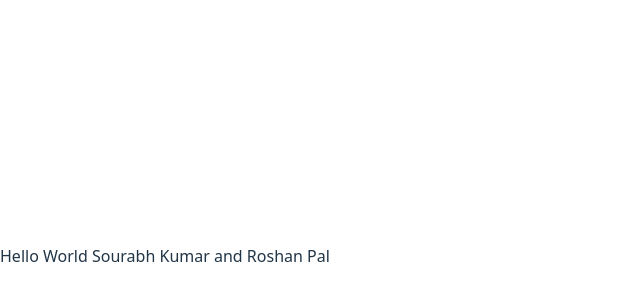
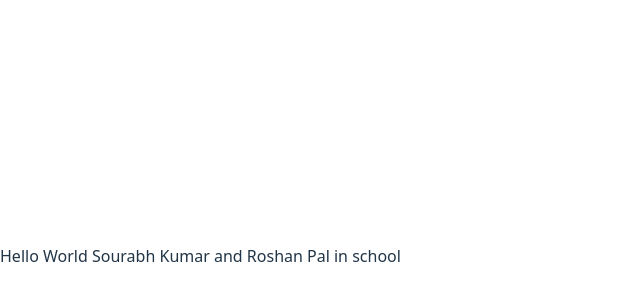
Before and after one commit to sourabh789-oss/Git-, a React (Vite) app in the folder Frontend/: page / in a window 1280 px wide. Shown: the part 144-444 px from the top of the page, without its empty margins (0-640 px from the left). Built offline with nearby package versions, Linux system fonts and the light colour scheme.

Commit message:
updated roshan pal branch

```diff
--- a/Frontend/src/App.jsx
+++ b/Frontend/src/App.jsx
@@ -4,7 +4,7 @@ function App(){
 const [name,setname]=useState("Sourabh");
 
   return (
-    <div>Hello World {name} Kumar and Roshan Pal</div>
+    <div>Hello World {name} Kumar and Roshan Pal in school</div>
   )
 }
 
```
